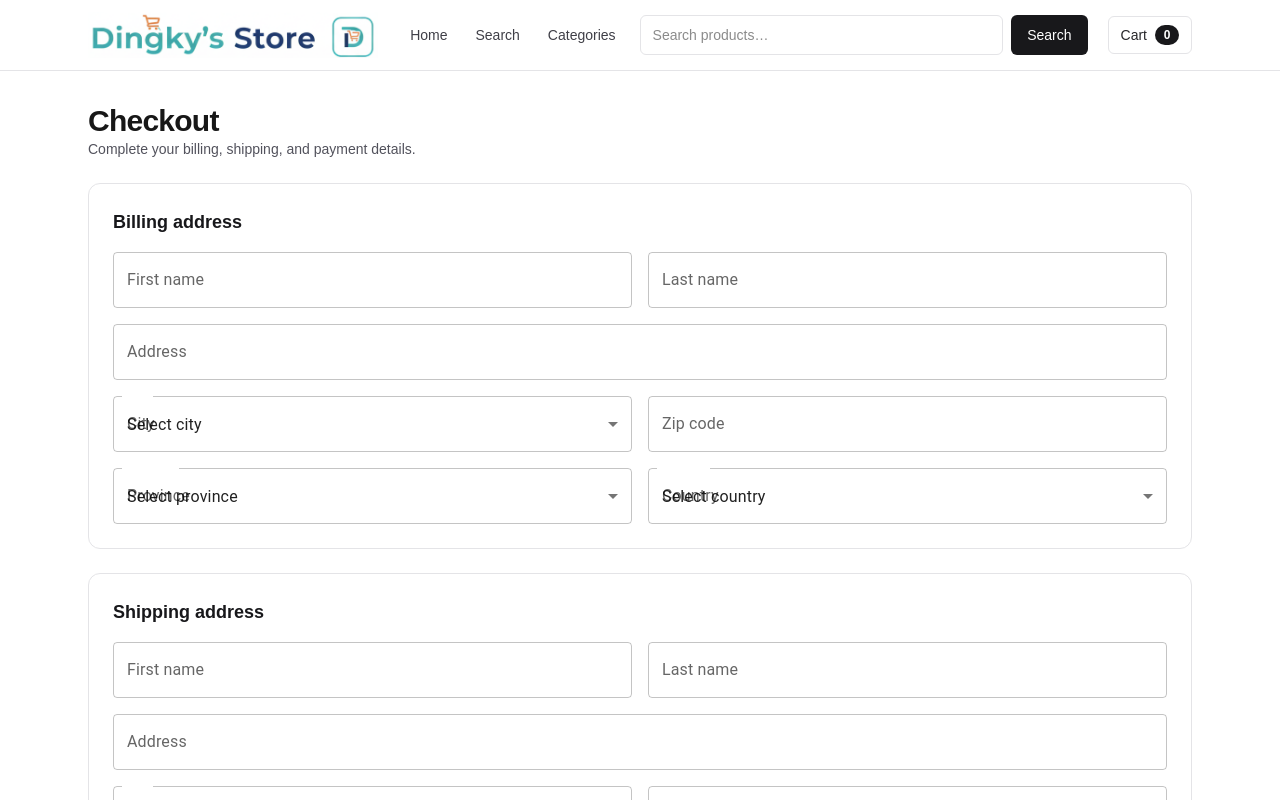
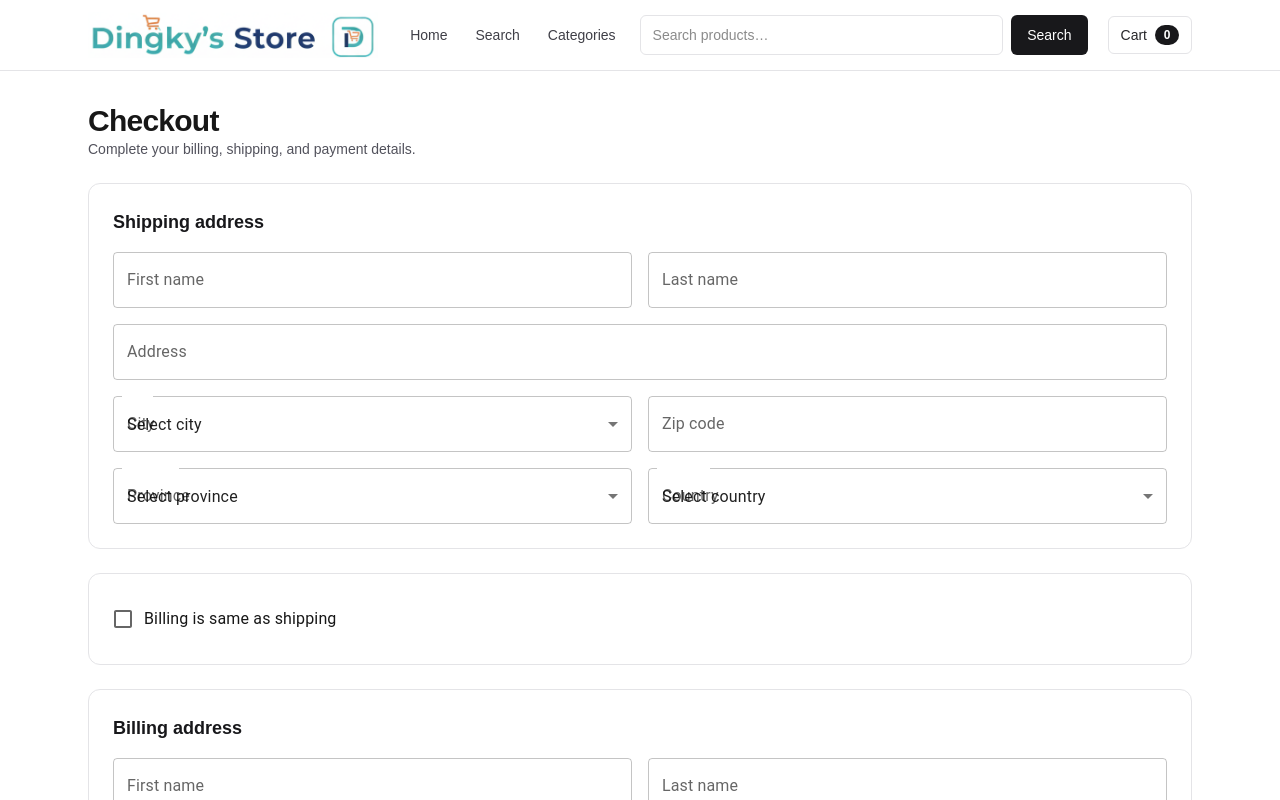
Before and after one commit to duodingky/FE-ECOM, a Next.js app: page /checkout in a window 1280 px wide. Shown: the top 800 px of the page. Built offline with nearby package versions, Linux system fonts and the light colour scheme.

Commit message:
feat: add billing same as shipping toggle
Co-authored-by: dingkyduo.amurao <dingkyduo.amurao@gmail.com>

```diff
--- a/src/app/checkout/page.tsx
+++ b/src/app/checkout/page.tsx
@@ -4,7 +4,7 @@ import { useState } from "react";
 import * as yup from "yup";
 import { yupResolver } from "@hookform/resolvers/yup";
 import { useForm } from "react-hook-form";
-import { Alert, Button } from "@mui/material";
+import { Alert, Button, Checkbox, FormControlLabel } from "@mui/material";
 import { AddressFormSection } from "@/components/checkout/AddressFormSection";
 import { PaymentFormSection } from "@/components/checkout/PaymentFormSection";
 import type { AddressFields, CheckoutFormValues } from "@/lib/type/checkout";
@@ -27,7 +27,12 @@ const addressSchema: yup.ObjectSchema<AddressFields> = yup
 
 const checkoutSchema: yup.ObjectSchema<CheckoutFormValues> = yup
   .object({
-    billing: addressSchema.required(),
+    billing_same: yup.boolean().default(false),
+    billing: yup.object().when("billing_same", {
+      is: true,
+      then: yup.object().notRequired(),
+      otherwise: addressSchema.required(),
+    }),
     shipping: addressSchema.required(),
     payment_method: yup
       .string()
@@ -47,6 +52,7 @@ const defaultAddress: AddressFields = {
 };
 
 const defaultValues: CheckoutFormValues = {
+  billing_same: false,
   billing: { ...defaultAddress },
   shipping: { ...defaultAddress },
   payment_method: "COD",
@@ -63,18 +69,26 @@ export default function CheckoutPage() {
     handleSubmit,
     control,
     reset,
+    watch,
     formState: { errors, isSubmitting },
   } = useForm<CheckoutFormValues>({
     resolver: yupResolver(checkoutSchema),
     defaultValues,
   });
 
+  const billingSame = watch("billing_same");
+
   const onSubmit = async (values: CheckoutFormValues) => {
     setSubmissionStatus("idle");
     setSubmissionMessage("");
 
+    const payload: CheckoutFormValues = {
+      ...values,
+      billing: values.billing_same ? values.shipping : values.billing,
+    };
+
     try {
-      const result = await submitCheckout(values);
+      const result = await submitCheckout(payload);
       if (result.ok) {
         setSubmissionStatus("success");
         setSubmissionMessage(result.message);
@@ -100,20 +114,29 @@ export default function CheckoutPage() {
 
       <form onSubmit={handleSubmit(onSubmit)} className="flex flex-col gap-6">
         <AddressFormSection
-          title="Billing address"
-          prefix="billing"
-          register={register}
-          control={control}
-          errors={errors}
-        />
-
-        <AddressFormSection
           title="Shipping address"
           prefix="shipping"
           register={register}
           control={control}
           errors={errors}
         />
+
+        <section className="rounded-xl border border-zinc-200 bg-white p-6">
+          <FormControlLabel
+            control={<Checkbox {...register("billing_same")} />}
+            label="Billing is same as shipping"
+          />
+        </section>
+
+        {!billingSame ? (
+          <AddressFormSection
+            title="Billing address"
+            prefix="billing"
+            register={register}
+            control={control}
+            errors={errors}
+          />
+        ) : null}
 
         <PaymentFormSection control={control} errors={errors} />
 
--- a/src/lib/type/checkout.ts
+++ b/src/lib/type/checkout.ts
@@ -11,6 +11,7 @@ export type AddressFields = {
 export type PaymentMethod = "COD";
 
 export type CheckoutFormValues = {
+  billing_same: boolean;
   billing: AddressFields;
   shipping: AddressFields;
   payment_method: PaymentMethod;
```
